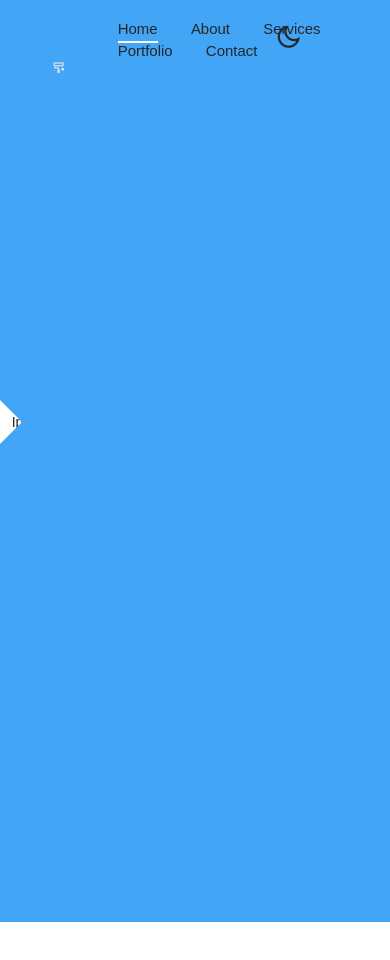
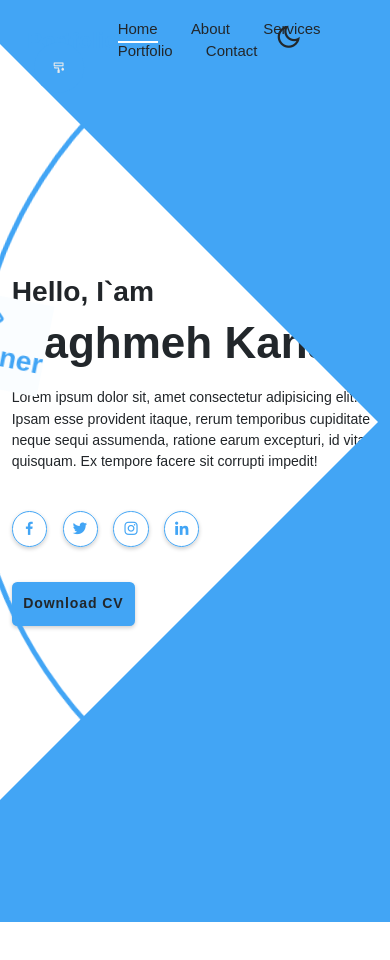
Before and after one commit to Alikanan-a/responsive-animated-circle-portFolio--N, a website: page inde.html in a window 390 px wide. Shown: the top 960 px of the page. Drawn offline with nearby package versions, Linux system fonts and the light colour scheme.

Commit message:
fix_bugs

```diff
--- a/Assets/CSS/style.css
+++ b/Assets/CSS/style.css
@@ -523,7 +523,7 @@ section {
 }
 
 .home-content h1 {
-  font-size: 5.6rem;
+  font-size: 5rem;
   font-weight: 700;
   margin-bottom: .3rem;
   color: var(--title-color);
@@ -593,7 +593,7 @@ section {
 .home .profession-container .profession-box {
   position: absolute;
   top: 0;
-  right: 0;
+  /* right: 0; */
   width: 1000px;
   height: 1000px;
 
@@ -1167,8 +1167,7 @@ span {
   section {
     padding: 10rem 3% 2rem;
   }
-
-  .home.profession-container .profession-box {
+ .profession-box {
     right: -33rem;
   }
 
@@ -1176,3 +1175,24 @@ span {
     right: -15rem;
   }
 }
+
+@media (max-width: 1001px) {
+  .home .home-content {
+    max-width: 50rem;
+  }
+  .home .portfolio-container {
+    margin-right: -50rem;
+  }
+  .profession-box{
+    right: -60rem;
+    /* background-color: #333; */
+    position: absolute;
+  }
+  .home .profession-container .overlay {
+    right: -55.5rem;
+  }
+  .home-imag img {
+    display: none;
+  }
+
+}
--- a/inde.html
+++ b/inde.html
@@ -31,7 +31,7 @@
         </nav>
         <!-- THEME Button -->
         <i class="ri-moon-line change-theme" id="theme-button"></i>
-        <div id="menu_icon"><i class='bx bx-menu' ></i></div>
+        <div id="menu_icon"><i class='bx bx-menu'></i></div>
     </header>
     <!--===============COLOR-buttons ===============-->
     <div class="color-container">
@@ -73,7 +73,7 @@
                 Hello, I`am
             </h3>
             <h1>
-                ADMIN ADMIN
+                Naghmeh Kanan
             </h1>
             <p>
                 Lorem ipsum dolor sit, amet consectetur adipisicing elit. Ipsam esse provident itaque, rerum temporibus
@@ -88,7 +88,7 @@
             </div>
             <div class="home__button">
                 <a href="#" class="btn">Download CV</a>
-                <a href="#" class="btn">Download Portfolio</a>
+                <!-- <a href="#" class="btn">Download Portfolio</a> -->
             </div>
         </div>
         <div class="profession-container">
```
